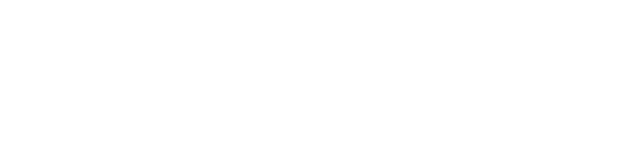
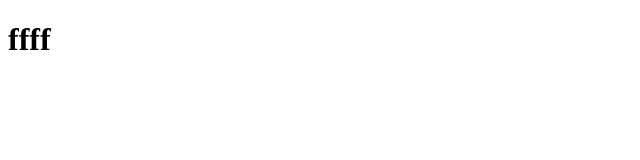
Before and after one commit to Marleei/test_repo, a plain HTML site: page index.html in a window 1280 px wide. Shown: the whole page, without its empty margins (0-640 px from the left). Drawn offline with Linux system fonts and the light colour scheme.

Commit message:
add title

```diff
--- a/index.html
+++ b/index.html
@@ -6,6 +6,6 @@
     <title>Document</title>
 </head>
 <body>
-
+    <h1>ffff</h1>
 </body>
 </html>
```
